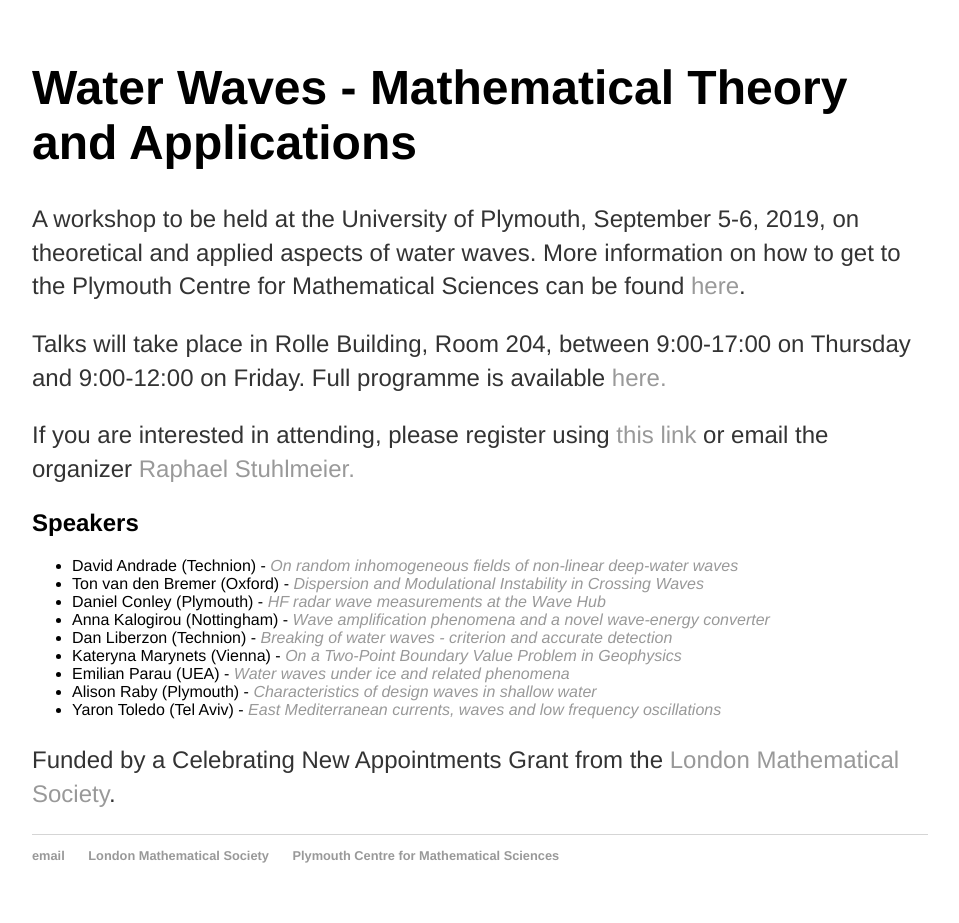
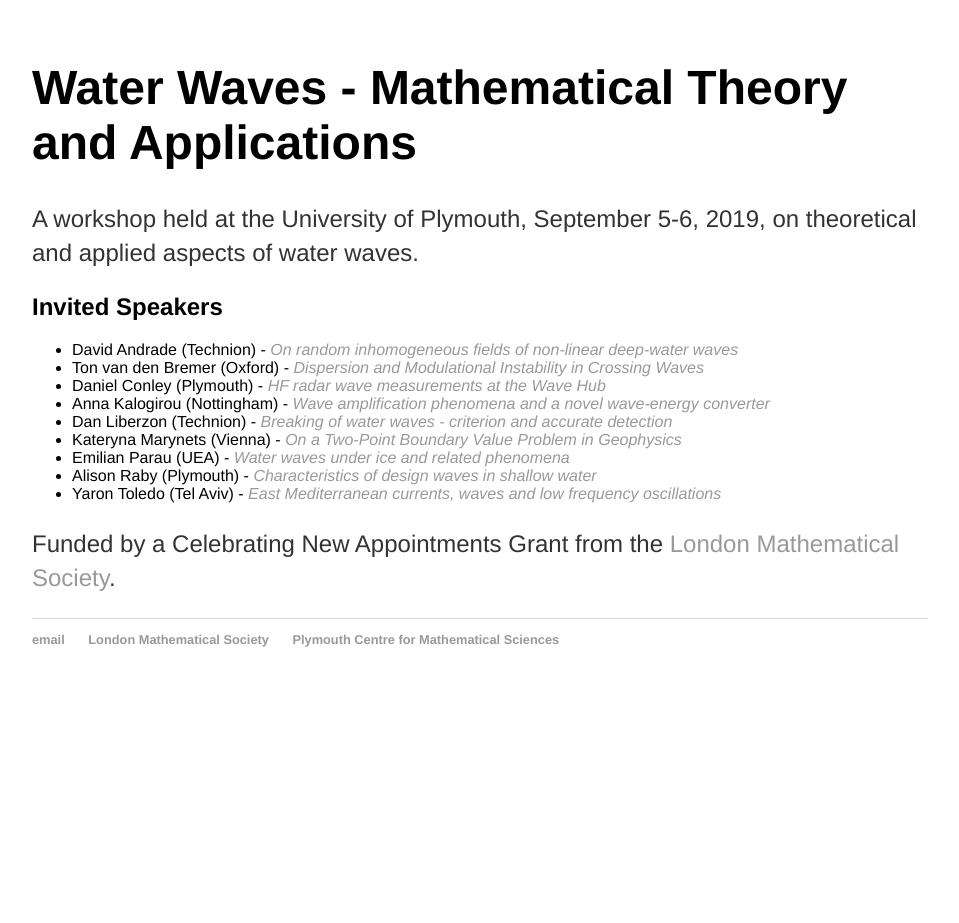
Before and after one commit to rstuhlmeier/rstuhlmeier.github.io, a Jekyll site: the page built from conferences/workshop.html, in a window 1280 px wide. Shown: the whole page, without its empty margins (160-1119 px from the left). Built offline with Jekyll 4.4.1, drawn with Linux system fonts in a browser that asks for light colours; after the commit the page ends 900 px from its top, so only the background shows below that.

Commit message:
Update workshop.html

```diff
--- a/conferences/workshop.html
+++ b/conferences/workshop.html
@@ -5,13 +5,9 @@ title: Workshop Water Waves - Mathematical Theory and Applications
 
 <h1>Water Waves - Mathematical Theory and Applications</h1>
 
-<p>A workshop to be held at the University of Plymouth, September 5-6, 2019, on theoretical and applied aspects of water waves. More information on how to get to the Plymouth Centre for Mathematical Sciences can be found <a href="http://math-sciences.org/how-to-reach-us/">here</a>.</p>
-<p>Talks will take place in Rolle Building, Room 204, between 9:00-17:00 on Thursday and 9:00-12:00 on Friday. Full programme is available <a href="Water%20Waves%20Workshop%20Schedule.pdf">here.</a> </p>
+<p>A workshop held at the University of Plymouth, September 5-6, 2019, on theoretical and applied aspects of water waves.
 
-<p>If you are interested in attending, please register using <a href="https://forms.gle/JxZtm6txXFjuJ25L9">this link</a> or email the organizer <a href="mailto:raphael.stuhlmeier@plymouth.ac.uk?Subject=Waves%20Workshop">Raphael Stuhlmeier. </a>
-
-
-<h2>Speakers</h2>
+<h2>Invited Speakers</h2>
 <ul type=disc>
 <li>David Andrade (Technion) - <i><a href="David.pdf">On random inhomogeneous fields of non-linear deep-water waves</a></i> </li>
   <li>Ton van den Bremer (Oxford) - <i><a href="Ton.html">Dispersion and Modulational Instability in Crossing Waves</a></i> </li>
```
